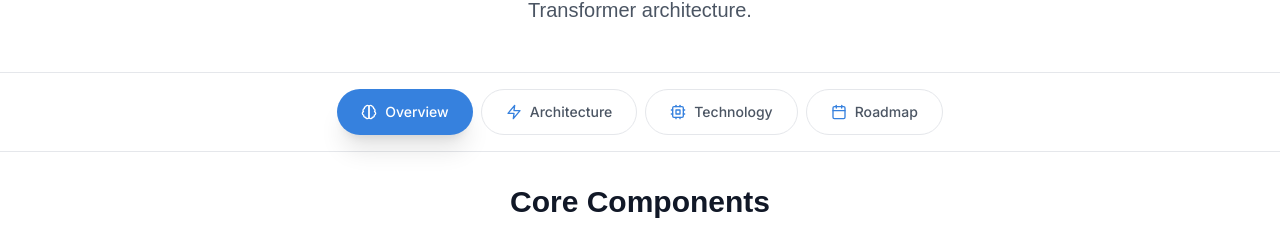
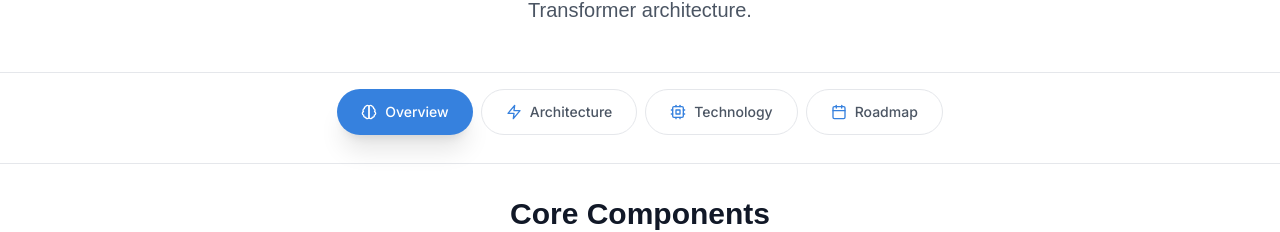
Before and after one commit to dreamer-0125/DermaIQ, a React (Vite) app: page /tech-base in a window 1280 px wide. Shown: the part 278-510 px from the top of the page. Built offline with nearby package versions, Linux system fonts and the light colour scheme; no server answers.

Commit message:
tech base button spacing increase

```diff
--- a/src/pages/main/TechBase.tsx
+++ b/src/pages/main/TechBase.tsx
@@ -66,7 +66,7 @@ const TechBase = () => {
 
       {/* Navigation */}
       <div className="bg-white border-b animate-slideInLeft" ref={addToRefs}>
-        <div className="max-w-7xl mx-auto px-4 py-4">
+        <div className="w-7xl mx-auto px-4 py-4">
           <div className="flex flex-wrap justify-center space-x-2">
             {[
               { id: 'overview', label: 'Overview', icon: Brain },
@@ -79,7 +79,7 @@ const TechBase = () => {
                 <button
                   key={section.id}
                   onClick={() => setActiveSection(section.id as any)}
-                  className={`flex items-center space-x-2 px-6 py-3 rounded-full text-sm font-medium transition-all duration-300 hover:scale-110 hover:shadow-lg ${activeSection === section.id
+                  className={`w-fit flex items-center mb-3 space-x-2 px-6 py-3 rounded-full text-sm font-medium  transition-all  duration-300 hover:scale-105 hover:shadow-lg ${activeSection === section.id
                     ? 'bg-[#3681DE] text-white shadow-xl'
                     : 'text-gray-600 hover:text-[#3681DE] hover:bg-[#3681DE]/5 border border-gray-200 hover:border-[#3681DE]/30'
                     }`}
```
